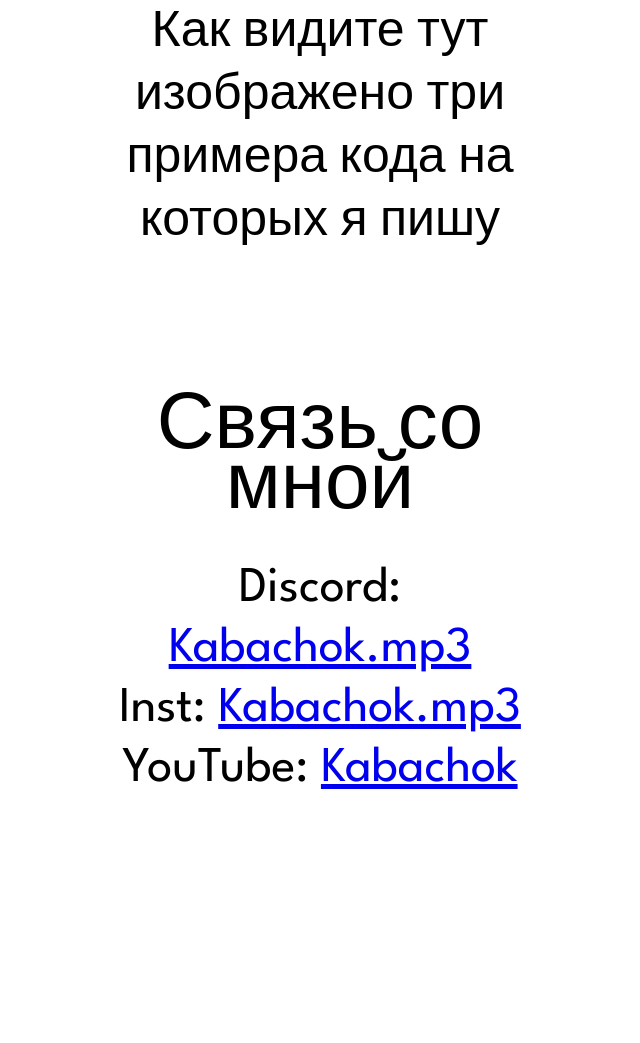
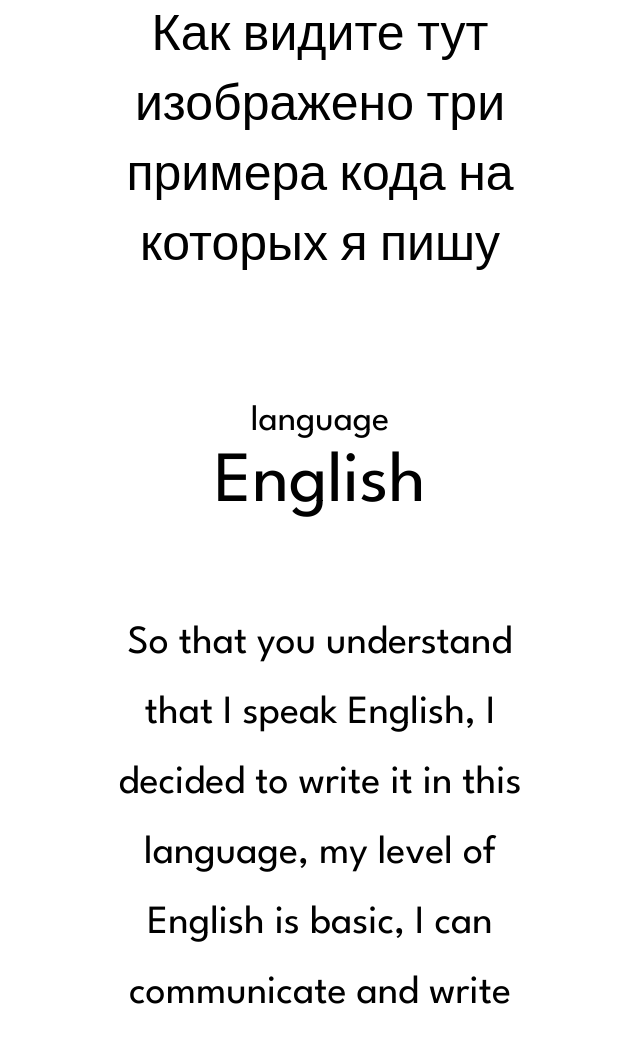
Before and after one commit to tihon008/CV-CHECK, a plain HTML site: page index.html in a window 1280 px wide. Shown: the part 3639-4682 px from the top of the page, without its empty margins (320-960 px from the left). Before the commit the page ends 4594 px from the top, so only its background shows below. Drawn offline with Linux system fonts and the light colour scheme.

Commit message:
Add files via upload

```diff
--- a/index.css
+++ b/index.css
@@ -122,7 +122,7 @@
 
 .item-description {
   font-size: 50px;
-  line-height: 63px;
+  line-height: 70px;
   font-weight: 300px;
   text-align: center;
   margin-bottom: 96px;
@@ -145,3 +145,13 @@
   margin-bottom: 96px;
   height: 300px;
     }
+
+    .itemg-description {
+      font-size: 40px;
+      line-height: 70px;
+      font-weight: 700px;
+      text-align: center;
+      margin-bottom: 400px;
+      height: 300px;
+
+    }
--- a/index.html
+++ b/index.html
@@ -4,7 +4,7 @@
     <meta charset="UTF-8">
     <meta http-equiv="X-UA-Compatible" content="IE=edge">
     <meta name="viewport" content="width=device-width, initial-scale=1.0">
-    <title>watch</title>
+    <title>Cv</title>
     <link rel="preconnect" href="https://fonts.googleapis.com">
     <link rel="preconnect" href="https://fonts.gstatic.com" crossorigin>
     <link href="https://fonts.googleapis.com/css2?family=League+Spartan&display=swap" rel="stylesheet">
@@ -57,6 +57,10 @@
                 <p class="item-description">Как видите тут изображено три примера кода на которых я пишу </p>
             </div>
 
+            <h1 class="code-title">language</h1>
+        <p class="code-models">English</p>
+        <p class="itemg-description">So that you understand that I speak English, I decided to write it in this language, my level of English is basic, I can communicate and write</p>
+
 
 
 
```
